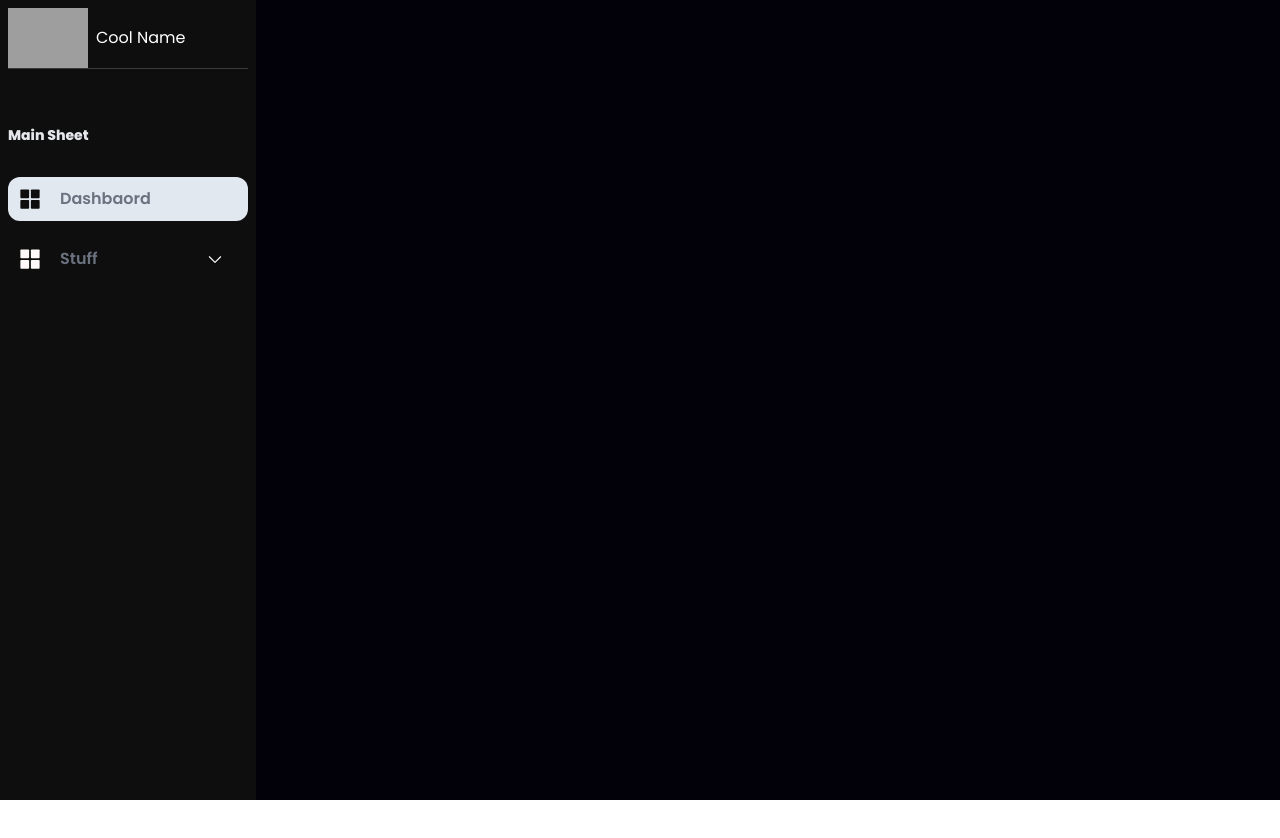
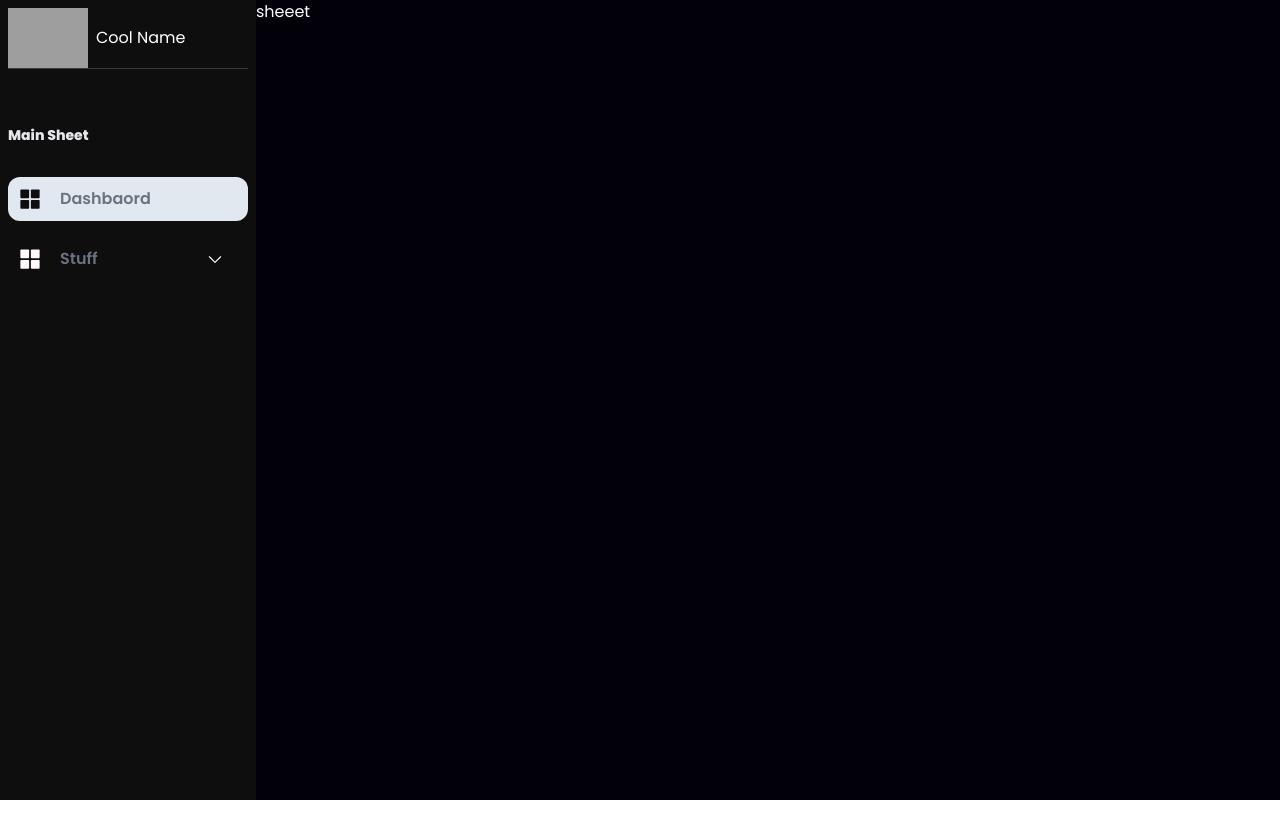
Before and after one commit to Syncxv/invite-tracker, a Next.js app in the folder ui/: page /dashboard/servers/1 in a window 1280 px wide. Shown: the top 838 px of the page. Built offline with nearby package versions, Linux system fonts and the light colour scheme; grey boxes are pictures that could not be loaded.

Commit message:
cleanded some more

```diff
--- a/ui/src/components/atoms/SideButton.tsx
+++ b/ui/src/components/atoms/SideButton.tsx
@@ -8,7 +8,7 @@ interface SideButtonProps {
     title: string
     letter?: string
     dropdown: boolean
-    path: string
+    path?: string
 }
 
 export const SideButton: FunctionalComponent<SideButtonProps> = ({ Icon, title, dropdown, path, children }) => {
--- a/ui/src/pages/dashboard/servers/[id].tsx
+++ b/ui/src/pages/dashboard/servers/[id].tsx
@@ -1,6 +1,4 @@
-import { useRouter } from 'next/router'
 import { SquaresFour } from 'phosphor-react'
-import { useEffect } from 'react'
 import Divider from '../../../components/atoms/Divider'
 import { SideButton } from '../../../components/atoms/SideButton'
 import Layout from '../../../components/Layout'
@@ -9,7 +7,8 @@ import { FunctionalComponent } from '../../../types/react'
 const ManageServer: FunctionalComponent = ({}) => {
     return (
         <Layout nav={false}>
-            <aside className="flex">
+            <div className="flex">
+                <aside>
                     <div className="sidebar p-2 h-screen w-[16rem] bg-primary-700">
                         <div className="header-logo flex gap-2 items-center justify-start">
                             <img
@@ -23,13 +22,16 @@ const ManageServer: FunctionalComponent = ({}) => {
                         <div className="side-section flex flex-col h-full gap-4 pt-14">
                             <h4 className="text-gray-200 text-sm font-bold mb-4">Main Sheet</h4>
                             <SideButton Icon={SquaresFour} title="Dashbaord" dropdown={false} path="/" />
-                        <SideButton Icon={SquaresFour} title="Stuff" dropdown={true} path="/stuff">
+                            <SideButton Icon={SquaresFour} title="Stuff" dropdown={true}>
                                 <SideButton Icon={SquaresFour} title="Bru" dropdown={false} path="/wegeg"></SideButton>
                             </SideButton>
                         </div>
                     </div>
-                <div className="flex-1 h-screen bg-primary-900"></div>
                 </aside>
+                <main className="flex-1 h-screen bg-primary-900">
+                    <span>sheeet</span>
+                </main>
+            </div>
         </Layout>
     )
 }
```
Lines whose indentation alone changed are shown as unchanged.
